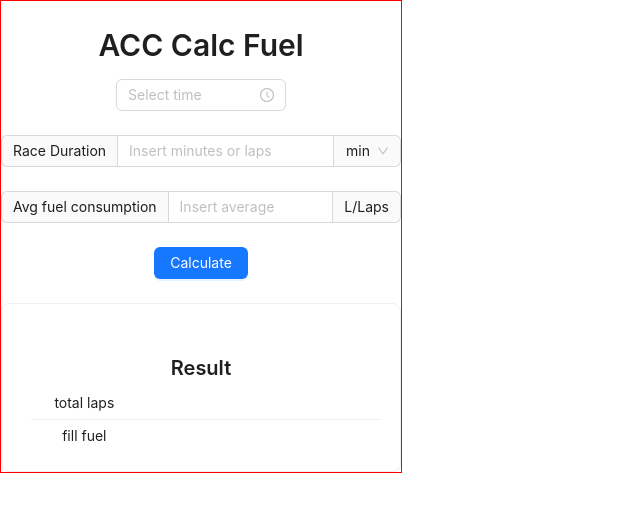
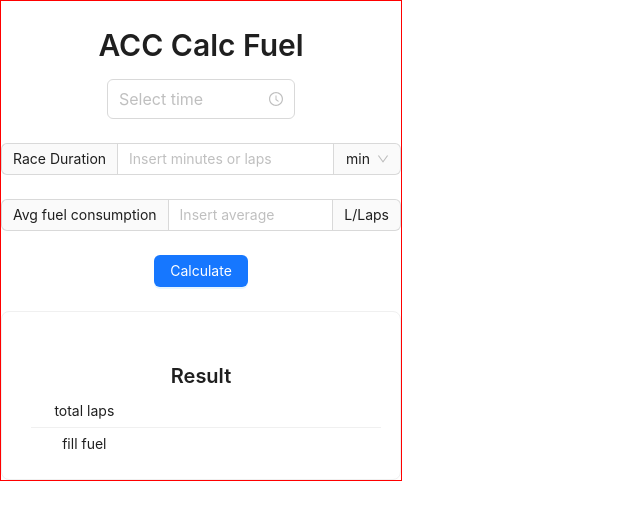
Before and after one commit to rafacostaa/acc-calc-fuel, a React (Create React App) app: page / in a window 1280 px wide. Shown: the top 520 px of the page, without its empty margins (0-640 px from the left). Built offline with nearby package versions, Linux system fonts and the light colour scheme.

Commit message:
calc full working

```diff
--- a/src/App.js
+++ b/src/App.js
@@ -2,6 +2,7 @@
 import "./App.css";
 import { TimePicker, Input, Select, Form, Button, Typography } from "antd";
 import ResultComponent from "./components/ResultComponent/ResultComponent";
+import { calcFuel } from "./helpers";
 
 const { Option } = Select;
 
@@ -9,34 +10,17 @@
   const [state, setState] = useState({
     resultTotalLaps: "",
     fillFuel: "",
+    typeRaceDuration: "min",
   });
 
   console.log("state", state);
-  const calcFuel = (values) => {
-    const newValues = {
-      ...values,
-      laptime: values.laptime.format("HH:mm:ss"),
-    };
-    const { laptime, raceDuration, average } = newValues;
-    const newLaptime = laptime.split(":");
-    // 1min = 60000milisegundos
-    // 1seg = 1000milisegundos
-    const newLaptime2 =
-      newLaptime[0] * 60000 + newLaptime[1] * 1000 + newLaptime[2] * 10;
-    const newRaceDuration = raceDuration * 60000;
-    setState({
-      ...state,
-      resultTotalLaps: newRaceDuration / newLaptime2,
-      fillFuel: (newRaceDuration / newLaptime2) * average,
-    });
-    console.log("result total laps", newRaceDuration / newLaptime2);
-    console.log("fill fuel", (newRaceDuration / newLaptime2) * average);
-  };
+
   const onSubmit = (values) => {
-    calcFuel(values);
+    calcFuel(values, setState, state);
     console.log("Received values of form: ", values);
   };
 
+  const requiredLapTime = state.typeRaceDuration === "laps";
   return (
     <div className="App" style={{ width: "400px", border: "1px solid red" }}>
       <Typography.Title level={2}>ACC Calc Fuel</Typography.Title>
@@ -50,9 +34,11 @@
       >
         <Form.Item
           name="laptime"
-          rules={[{ required: true, message: "Please input laptime" }]}
+          rules={[
+            { required: !requiredLapTime, message: "Please input laptime" },
+          ]}
         >
-          <TimePicker />
+          <TimePicker showNow={false} size="large" disabled={requiredLapTime} />
         </Form.Item>
         <Form.Item
           name="raceDuration"
@@ -62,7 +48,9 @@
             addonBefore="Race Duration"
             addonAfter={
               <Form.Item name="typeRaceDuration" noStyle>
-                <Select>
+                <Select
+                  onChange={(e) => setState({ ...state, typeRaceDuration: e })}
+                >
                   <Option value="min">min</Option>
                   <Option value="laps">laps</Option>
                 </Select>
--- a/src/components/ResultComponent/ResultComponent.js
+++ b/src/components/ResultComponent/ResultComponent.js
@@ -1,6 +1,9 @@
 import React from "react";
 import { Card, Row, Col, Typography, Divider } from "antd";
 const ResultComponent = ({ data: { resultTotalLaps, fillFuel } }) => {
+  console.log("====================================");
+  console.log(resultTotalLaps);
+  console.log("====================================");
   return (
     <Card>
       <Typography.Title level={4}>Result</Typography.Title>
--- /dev/null
+++ b/src/helpers.js
@@ -0,0 +1,32 @@
+export const calcFuel = (values, setState, state) => {
+  const newValues = {
+    ...values,
+    laptime: values.laptime?.format("HH:mm:ss"),
+  };
+  const { laptime, raceDuration, average } = newValues;
+  const newAverage = average.replace(",", ".");
+  if (state.typeRaceDuration === "min") {
+    const newLaptime = laptime.split(":");
+    // 1min = 60000milisegundos
+    // 1seg = 1000milisegundos
+    const newLaptime2 =
+      newLaptime[0] * 60000 + newLaptime[1] * 1000 + newLaptime[2] * 10;
+    const newRaceDuration = raceDuration * 60000;
+    setState({
+      ...state,
+      resultTotalLaps: newRaceDuration / newLaptime2,
+      fillFuel: (newRaceDuration / newLaptime2) * newAverage,
+    });
+    console.log("result total laps", newRaceDuration / newLaptime2);
+    console.log("fill fuel", (newRaceDuration / newLaptime2) * newAverage);
+  } else {
+    console.log("====================================");
+    console.log(values);
+    console.log("====================================");
+    setState({
+      ...state,
+      resultTotalLaps: 0,
+      fillFuel: raceDuration * newAverage,
+    });
+  }
+};
```
